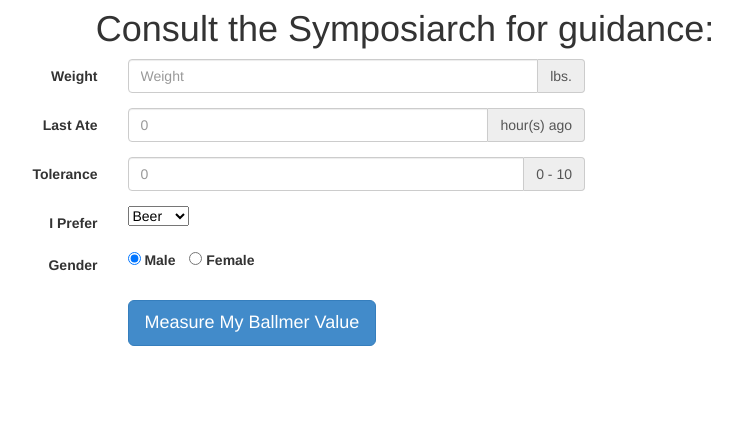
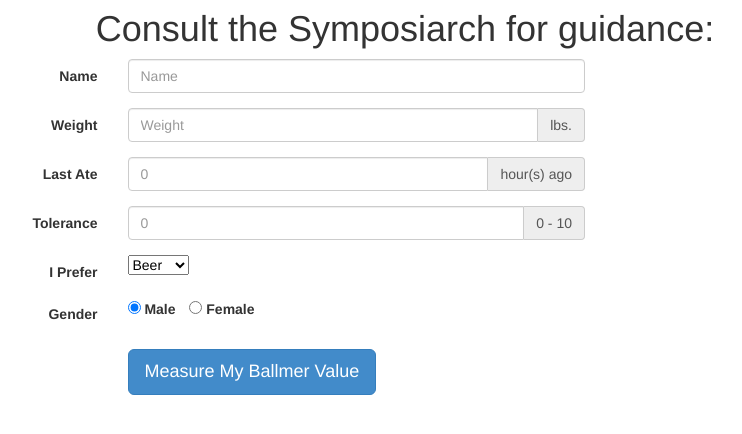
Before and after one commit to spnce/symposiarch, a Django app: page /drinkers/main in a window 1280 px wide. Shown: the part 51-485 px from the top of the page, without its empty margins (235-977 px from the left). Run offline with Django 3.2, Linux system fonts and the light colour scheme; parts of the project's set-up code (start-up, migrations or seed data) failed here and were passed over.

Commit message:
add user name

```diff
--- a/drinkers/forms.py
+++ b/drinkers/forms.py
@@ -8,6 +8,7 @@
 )
 
 class DrinkerForm(forms.Form):
+    name = forms.CharField(max_length=50)
     weight = forms.IntegerField(min_value=0)
     male = forms.ChoiceField(widget=RadioSelect(), choices=MALE_CHOICES, initial=True)
     hunger = forms.IntegerField(min_value=0)
@@ -16,6 +17,7 @@
 
     def to_drinker(self):
         return Drinker(
+            name=self.cleaned_data['name'],
             weight=self.cleaned_data['weight'],
             gender=self.cleaned_data['male'],
             hunger=self.cleaned_data['hunger'],
--- a/drinkers/models.py
+++ b/drinkers/models.py
@@ -8,6 +8,7 @@
 
 
 class Drinker(models.Model):
+    name = models.CharField(max_length=50)
     weight = models.IntegerField()
     gender = models.BooleanField()
     hunger = models.IntegerField()
--- a/drinkers/templates/main.html
+++ b/drinkers/templates/main.html
@@ -16,6 +16,9 @@
       <style type="text/css">
           .main-content {
               margin-top: 40px;
+          }
+          .errorlist {
+              color : red;
           }
       </style>
   </head>
@@ -53,26 +56,39 @@
               <div class="col-md-2"></div>
               <div class="col-md-6">
                   <div class="form-group">
+                    <label class="col-sm-2 control-label">Name</label>
+                    <div class="col-sm-10">
+                      <input id="id_name" type="number" name="name" class="form-control" placeholder="Name" value="{{ form.name.value|default:"" }}">
+                    </div>
+                      {{ form.name.errors }}
+                  </div>
+                  <div class="form-group">
                     <label class="col-sm-2 control-label">Weight</label>
-                    <div class="col-sm-10 input-group">
+                    <div class="col-sm-10">
+                        <div class="input-group">
                           <input id="id_weight" type="number" name="weight" min="0" class="form-control" placeholder="Weight" value="{{ form.weight.value|default:"" }}">
                           <span class="input-group-addon">lbs.</span>
+                        </div>
                       {{ form.weight.errors }}
                     </div>
                   </div>
                   <div class="form-group">
                     <label for="inputPassword3" class="col-sm-2 control-label">Last Ate</label>
-                    <div class="col-sm-10 input-group">
+                    <div class="col-sm-10">
+                        <div class="input-group">
                           <input id="id_hunger" type="number" name="hunger" min="0" class="form-control" placeholder="0" value="{{ form.hunger.value|default:"" }}">
                           <span class="input-group-addon">hour(s) ago</span>
+                        </div>
                       {{ form.hunger.errors }}
                     </div>
                   </div>
                   <div class="form-group">
                     <label for="inputPassword3" class="col-sm-2 control-label">Tolerance</label>
-                    <div class="col-sm-10 input-group">
+                    <div class="col-sm-10">
+                        <div class="input-group">
                           <input id="id_tolerance" type="number" name="tolerance" min="0" class="form-control" placeholder="0" value="{{ form.tolerance.value|default:"" }}">
                           <span class="input-group-addon">0 - 10</span>
+                        </div>
                       {{ form.tolerance.errors }}
                     </div>
                   </div>
@@ -99,6 +115,7 @@
             </div>
 {{ form.non_field_errors }}
         </form>
+    </div>
     <div class="modal fade" id="myModal" tabindex="-1" role="dialog" aria-labelledby="myModalLabel" aria-hidden="true">
       <div class="modal-dialog">
         <div class="modal-content">
@@ -106,14 +123,11 @@
             <h4 class="modal-title" id="myModalLabel">Breathe Now</h4>
           </div>
           <div class="modal-body">
-            <img src="../static/img/spinner.gif" height="42" width="42" id="spinner">
+            <img src="{% static "img/spinner.gif" %}" height="42" width="42" id="spinner">
           </div>
-          <div class="modal-footer">
-            <button type="button" class="btn btn-primary">Done</button>
         </div>
-        </div><!-- /.modal-content -->
-      </div><!-- /.modal-dialog -->
-    </div><!-- /.modal -->
+      </div>
+    </div>
     <!-- jQuery (necessary for Bootstrap's JavaScript plugins) -->
     <script src="https://code.jquery.com/jquery.js"></script>
     <!-- Include all compiled plugins (below), or include individual files as needed -->
@@ -126,7 +140,5 @@
         });
     });
     //--></script>
-  </div>
-</div>
   </body>
 </html>
```
Also changed, not shown: drinkers/templates/recommendation.html (+4 -4 lines). Lines whose indentation alone changed are shown as unchanged.
